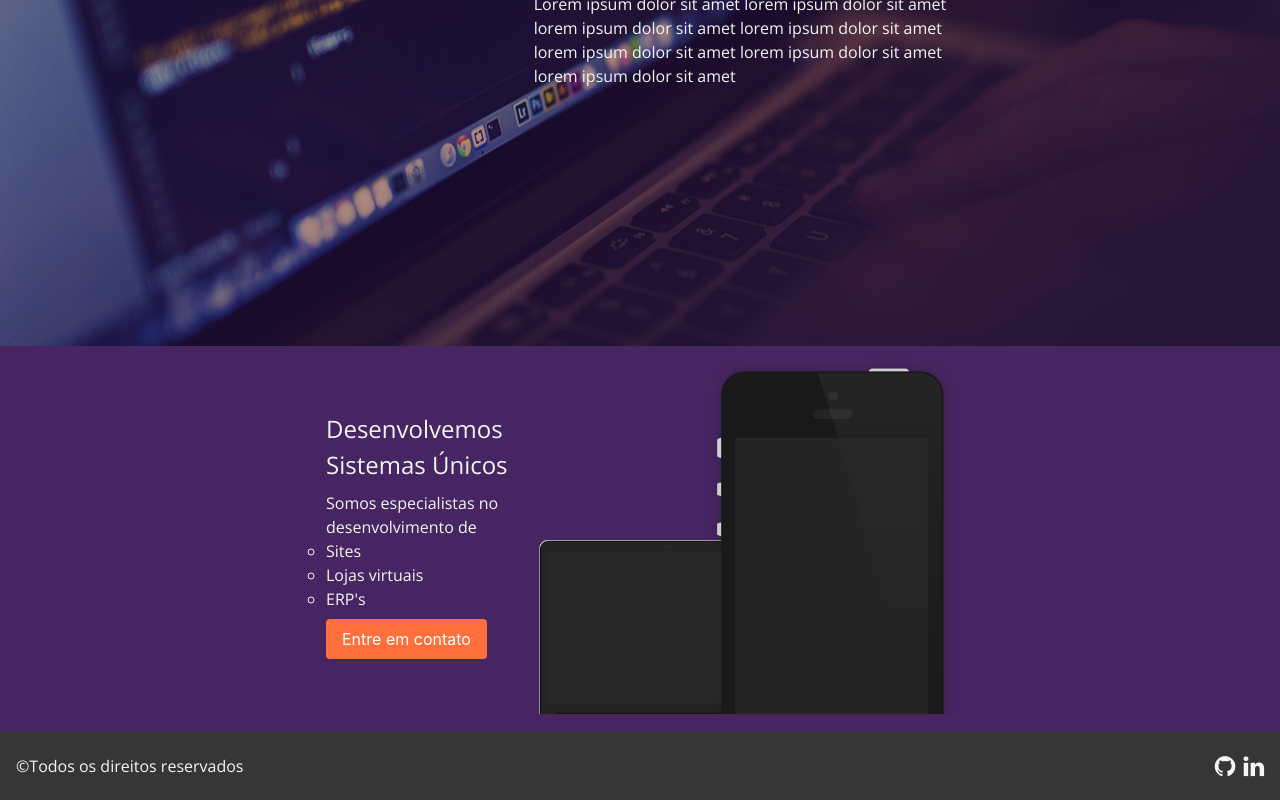
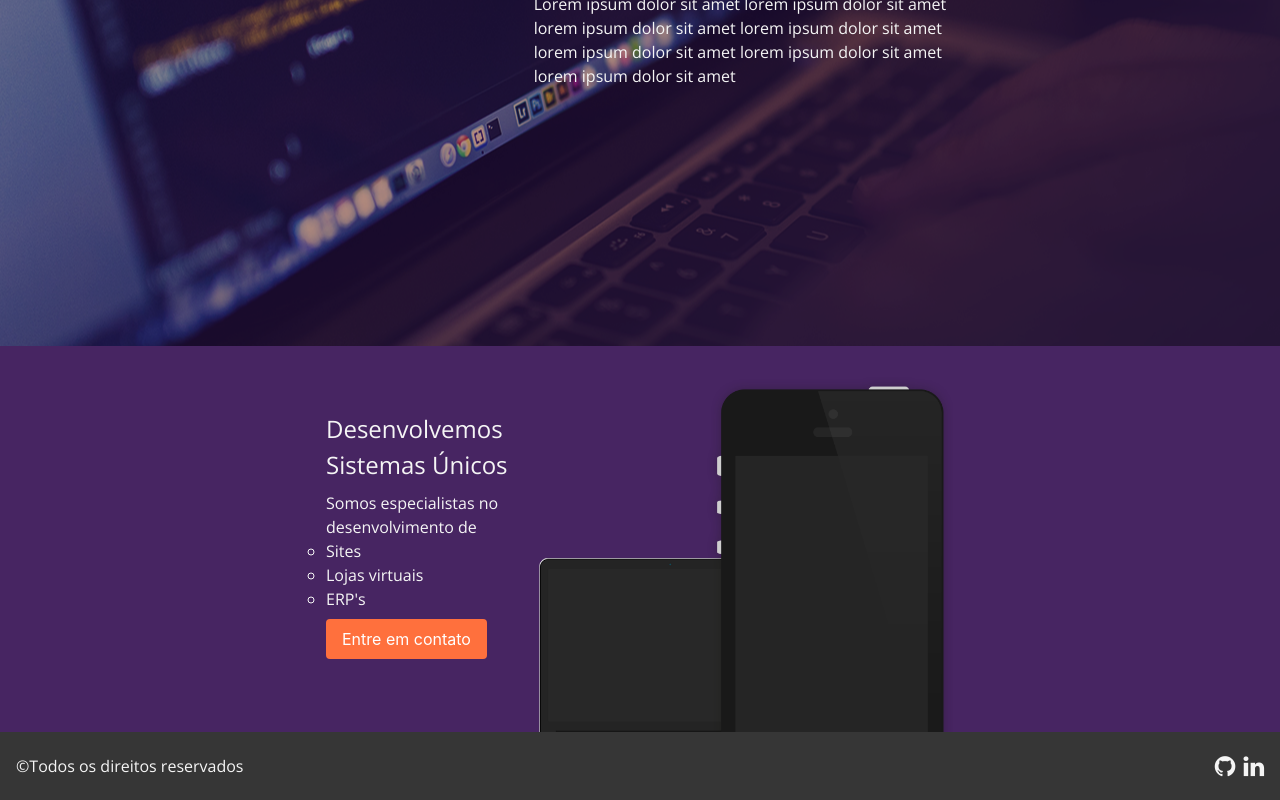
Before and after one commit to eng-gabrielscardoso/bcservicos-react, a React (Create React App) app in the folder frontend/: page / in a window 1280 px wide. Shown: the part 454-1254 px from the top of the page. Built offline with nearby package versions, Linux system fonts and the light colour scheme.

Commit message:
refactor: enhance headline

```diff
--- a/frontend/src/components/Headline/Headline.css
+++ b/frontend/src/components/Headline/Headline.css
@@ -1,6 +1,10 @@
 section { background-color: #472562; }
 
-img { min-height: 256px; }
+img {
+  min-height: 256px;
+  position: relative;
+  bottom: -1.1rem;
+}
 
 ul {
   list-style: circle !important;
```
